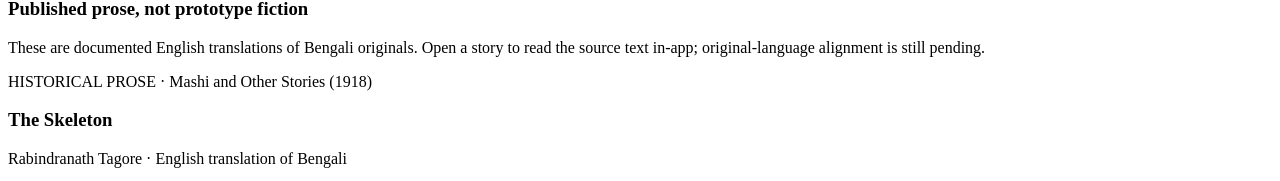
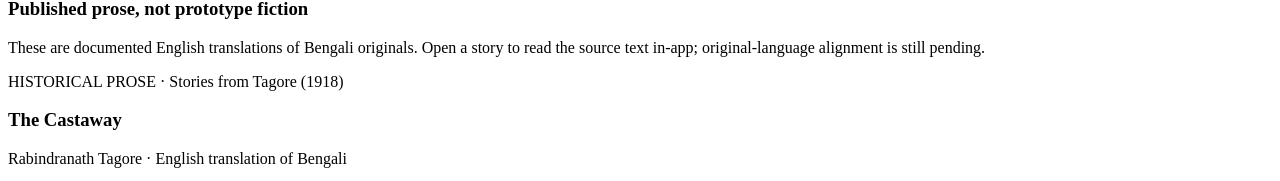
Before and after one commit to scaleblueprint/kathakhoj, a React (Vite) app: page / in a window 1280 px wide. Shown: the part 733-914 px from the top of the page. Built offline with nearby package versions, Linux system fonts and the light colour scheme; the HTML template or start-up script is replaced by a standard one.

Commit message:
Use verified 1918 Castaway story in historical catalogue

```diff
--- a/src/App.jsx
+++ b/src/App.jsx
@@ -9,7 +9,7 @@ const saveKey = 'kathakhoj:saved'
 const feedbackKey = 'kathakhoj:feedback'
 const progressKey = 'kathakhoj:progress'
 const historicalSelections = [
-  {id:'the-skeleton',title:'The Skeleton',author:'Rabindranath Tagore',edition:'Mashi and Other Stories (1918)',sourcePage:'Mashi and Other Stories/The Skeleton',language:'English translation of Bengali',description:'A historical literary story from a documented 1918 collection.'},
+  {id:'the-castaway',title:'The Castaway',author:'Rabindranath Tagore',edition:'Stories from Tagore (1918)',sourcePage:'Stories from Tagore/The Castaway',language:'English translation of Bengali',description:'A historical literary story from a documented 1918 collection.'},
   {id:'the-editor',title:'The Editor',author:'Rabindranath Tagore',edition:'Broken Ties and Other Stories (1925)',sourcePage:'Broken Ties and other Stories/The Editor',language:'English translation of Bengali',description:'An actual story in the 1925 published collection.'},
   {id:'giribala',title:'Giribala',author:'Rabindranath Tagore',edition:'Broken Ties and Other Stories (1925)',sourcePage:'Broken Ties and other Stories/Giribala',language:'English translation of Bengali',description:'An actual story in the 1925 published collection.'}
 ]
```
